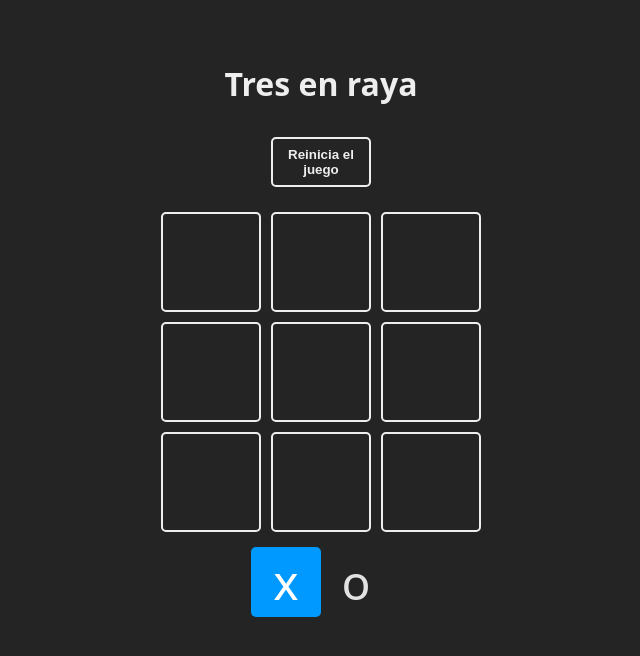
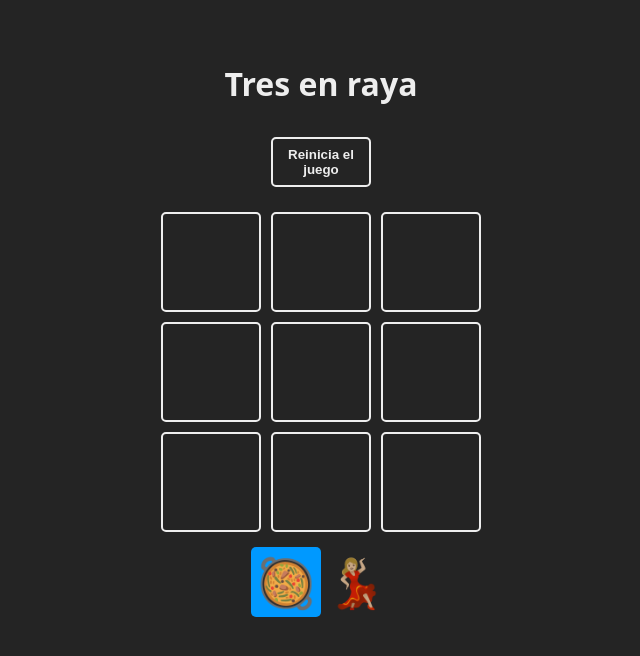
Before and after one commit to Rouseta/Recovering-react, a React (Vite) app: page / in a window 1280 px wide. Shown: the top 656 px of the page, without its empty margins (319-959 px from the left). Built offline with nearby package versions, Linux system fonts and the light colour scheme.

Commit message:
add icons instead of x and o

```diff
--- a/package.json
+++ b/package.json
@@ -12,7 +12,8 @@
   "dependencies": {
     "canvas-confetti": "1.9.4",
     "react": "^19.1.0",
-    "react-dom": "^19.1.0"
+    "react-dom": "^19.1.0",
+    "react-icons": "^5.5.0"
   },
   "devDependencies": {
     "@eslint/js": "^9.29.0",
--- a/src/App.jsx
+++ b/src/App.jsx
@@ -5,6 +5,7 @@ import { Square } from './components/Square.jsx';
 import { TURNS } from './constants/constants.js';
 import { checkWinner, checkEndGame } from './logic/board.js';
 import { WinnerModal } from './components/WinnerModal.jsx';
+import { AiFillHeart, AiFillApple } from 'react-icons/ai';
 
 function App() {
   const [board, setBoard] = useState(Array(9).fill(null));
--- a/src/constants/constants.js
+++ b/src/constants/constants.js
@@ -1,6 +1,6 @@
 export const TURNS = {
-    X: 'x',
-    O: 'o',
+    X: '🥘',
+    O: '💃🏼',
 };
 
 export const WINNER_COMBOS = [
```
Also changed, not shown: 1 other file (tests, documents, lock files or other folders).
